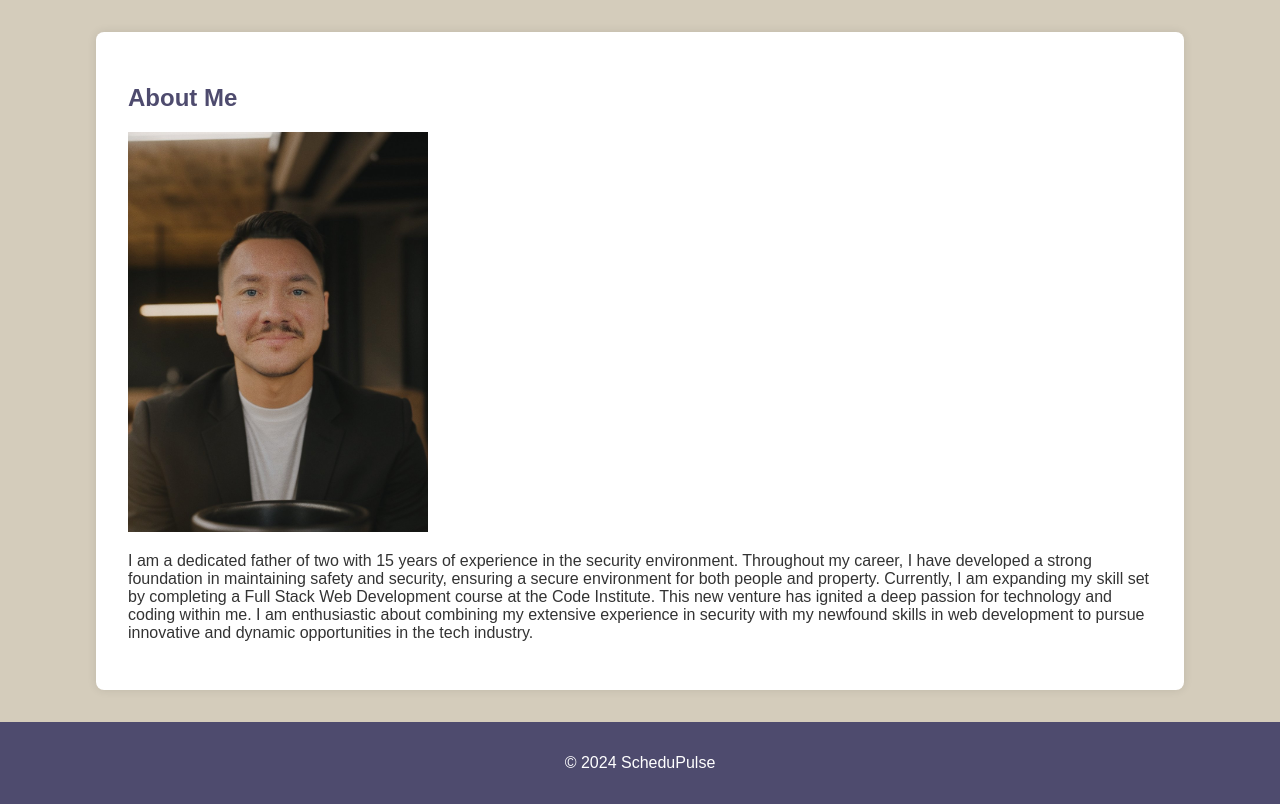
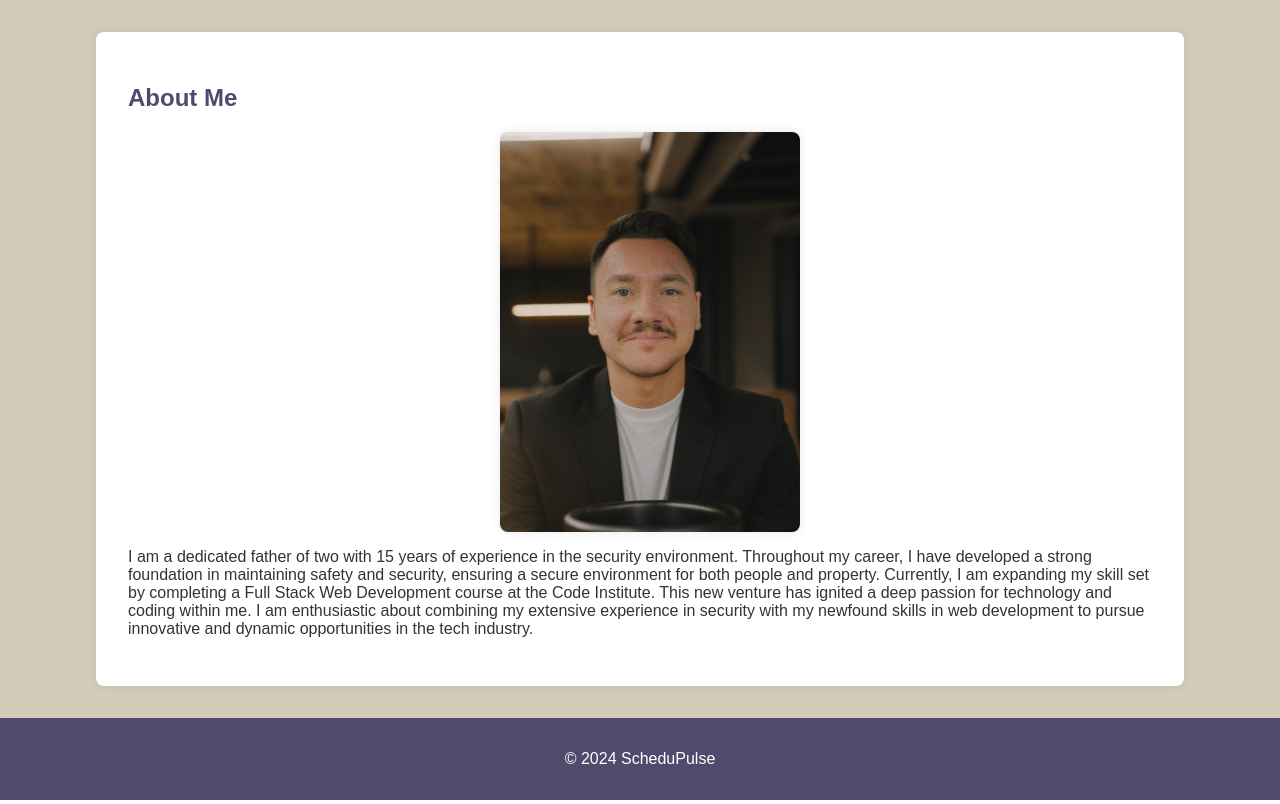
Before and after one commit to Barry1701/ScheduPulse, a Django app: page /about/ in a window 1280 px wide. Shown: the part 146-950 px from the top of the page. Run offline with Django 4.2, Linux system fonts and the light colour scheme.

Commit message:
add some style and images

```diff
--- a/meetings/templates/meetings/meetings.html
+++ b/meetings/templates/meetings/meetings.html
@@ -1,9 +1,11 @@
 {% extends 'base.html' %}
+{% load static %}
 
 {% block title %}Meetings{% endblock %}
 
 {% block content %}
 <h1>Meetings</h1>
+<img src="{% static 'images/ScheduPulse.png' %}" alt="ScheduPulse Logo" class="image-meetings">
 <ul>
     {% for meeting in meetings %}
     <li>
--- a/meetings/templates/meetings/rooms_list.html
+++ b/meetings/templates/meetings/rooms_list.html
@@ -1,12 +1,15 @@
 {% extends 'base.html' %}
+{% load static %}
 
 {% block title %}Rooms List{% endblock %}
+
 {% block content %}
 <h2>Rooms</h2>
+<img src="{% static 'images/ScheduPulse.png' %}" alt="ScheduPulse Logo" class="image-rooms">
 <ul>
     {% for room in rooms %}
     <li>
-        {{ room.name }}: Room {{ room.room_number }} on floor {{ room.floor }}
+        {{ room.name }}: Room {{ room.room_number }} on floor {{ room.floor }} (Capacity: {{ room.capacity }})
     </li>
     {% endfor %}
 </ul>
--- a/static/css/style.css
+++ b/static/css/style.css
@@ -62,6 +62,9 @@ nav a:hover {
     background: white;
     box-shadow: 0 0 10px rgba(0, 0, 0, 0.1);
     border-radius: 8px;
+    display: flex;
+    flex-direction: column;
+    align-items: flex-start;
 }
 
 h1, h2, h3 {
@@ -147,3 +150,22 @@ form button:hover {
     border-color: #f5c6cb;
     color: #721c24;
 }
+
+.about-image {
+    width: 100%;
+    max-width: 300px;
+    height: auto;
+    align-self: center; /* Przesunięcie obrazu w prawo */
+    margin-left: 20px;
+    border-radius: 8px;
+    box-shadow: 0 0 10px rgba(0, 0, 0, 0.1);
+}
+
+.calendar-image {
+    width: 100%;
+    max-width: 400px;
+    height: auto;
+    align-self: center; /* Przesunięcie obrazu w prawo */
+    margin-left: 20px;
+
+}
--- a/website/templates/website/about.html
+++ b/website/templates/website/about.html
@@ -5,7 +5,7 @@
 
 {% block content %}
 <h2>About Me</h2>
-<img src="{% static 'images/bartosz.png' %}" alt="About Image" style="width:300px;height:auto;">
+<img src="{% static 'images/bartosz.png' %}" class="about-image" alt="About Image" >
 <p>
     I am a dedicated father of two with 15 years of experience in the security environment. Throughout my career, I have developed a strong foundation in maintaining safety and security, ensuring a secure environment for both people and property. Currently, I am expanding my skill set by completing a Full Stack Web Development course at the Code Institute. This new venture has ignited a deep passion for technology and coding within me. I am enthusiastic about combining my extensive experience in security with my newfound skills in web development to pursue innovative and dynamic opportunities in the tech industry.
 </p>
```
Also changed, not shown: static/images/ScheduPulse.png (added).
